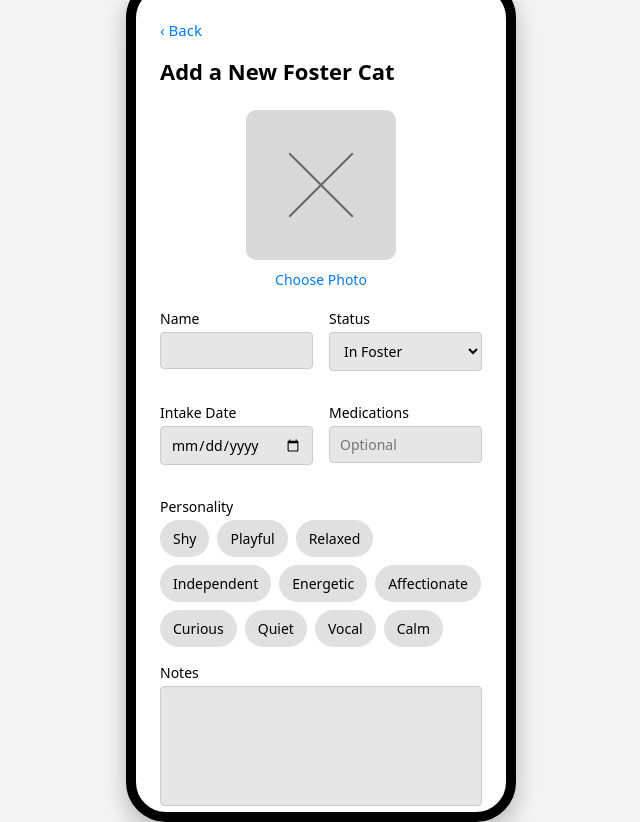
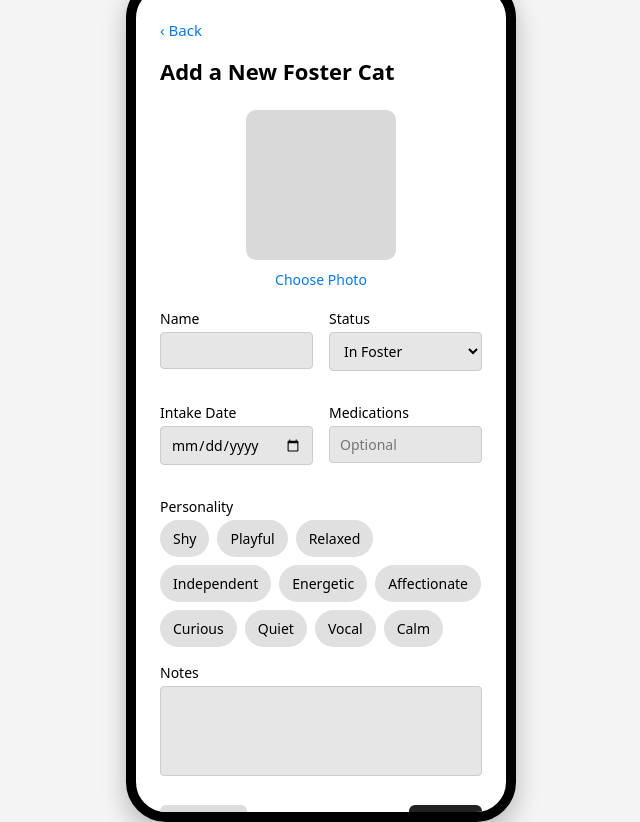
Before and after one commit to mercerri/PersistentData, a website: page index.html in a window 1280 px wide. Both pictures are taken after a click on the element 640 px from the left and 760 px from the top of the page. Shown: the whole page, without its empty margins (319-959 px from the left). Drawn offline with Linux system fonts and the light colour scheme.

Commit message:
Final Functionality

```diff
--- a/index.html
+++ b/index.html
@@ -56,7 +56,7 @@
       font-size: 14px;
     }
 
-    textarea { resize: none; min-height: 120px; }
+    textarea { resize: none; min-height: 90px;}
 
     .row { display: flex; gap: 16px; margin-bottom: 16px; }
     .row > .field { flex: 1; }
@@ -105,6 +105,7 @@
       display: flex;
       align-items: center;
       justify-content: center;
+      position: relative;
     }
 
     .thumb img {
@@ -123,6 +124,7 @@
       top: 50%; left: 50%;
       transform-origin: center;
     }
+
     .thumb.placeholder::before { transform: translate(-50%, -50%) rotate(45deg); }
     .thumb.placeholder::after  { transform: translate(-50%, -50%) rotate(-45deg); }
 
@@ -208,6 +210,14 @@
       transform: translate(-50%, -50%) rotate(-45deg);
     }
 
+    /* REMOVE THE BIG X FROM THUMB + PHOTO PREVIEW */
+    .thumb.placeholder::before,
+    .thumb.placeholder::after,
+    .photo-preview.placeholder::before,
+    .photo-preview.placeholder::after {
+      content: none !important;
+    }
+
     .choose-photo-btn {
       text-align: center;
       font-size: 14px;
@@ -253,6 +263,7 @@
     }
   </style>
 </head>
+
 <body>
 <div class="phone">
 
@@ -269,7 +280,6 @@
     <div class="back-link" data-back="home">‹ Back</div>
     <h2>Add a New Foster Cat</h2>
 
-    <!-- PHOTO PREVIEW BOX -->
     <div class="photo-preview placeholder" id="cat-photo-preview"></div>
     <div class="choose-photo-btn" id="choose-photo-btn">Choose Photo</div>
     <input type="file" id="cat-photo-input" accept="image/*" style="display:none;" />
@@ -297,6 +307,7 @@
         <label>Intake Date</label>
         <input id="cat-intake" type="date" />
       </div>
+
       <div class="field">
         <label>Medications</label>
         <input id="cat-meds" type="text" placeholder="Optional" />
@@ -315,8 +326,8 @@
     </div>
 
     <div class="button-row">
+      <button class="btn-secondary" data-back="home">Cancel</button>
       <button class="btn-primary" id="btn-save-cat">Save</button>
-      <button class="btn-secondary" data-back="home">Cancel</button>
     </div>
   </section>
 
@@ -366,8 +377,8 @@
     </div>
 
     <div class="button-row">
+      <button class="btn-secondary" data-back="logs">Cancel</button>
       <button class="btn-primary" id="btn-save-log">Save</button>
-      <button class="btn-secondary" data-back="logs">Cancel</button>
     </div>
   </section>
 </div>
@@ -480,9 +491,11 @@
     document.getElementById("cat-meds").value = "";
     document.getElementById("cat-notes").value = "";
     document.querySelectorAll("[data-personality]").forEach(p => p.classList.remove("selected"));
+
     previewBox.innerHTML = "";
     previewBox.classList.add("placeholder");
     previewBox.dataset.photo = "";
+
     showScreen("screen-add-cat");
   });
 
```
